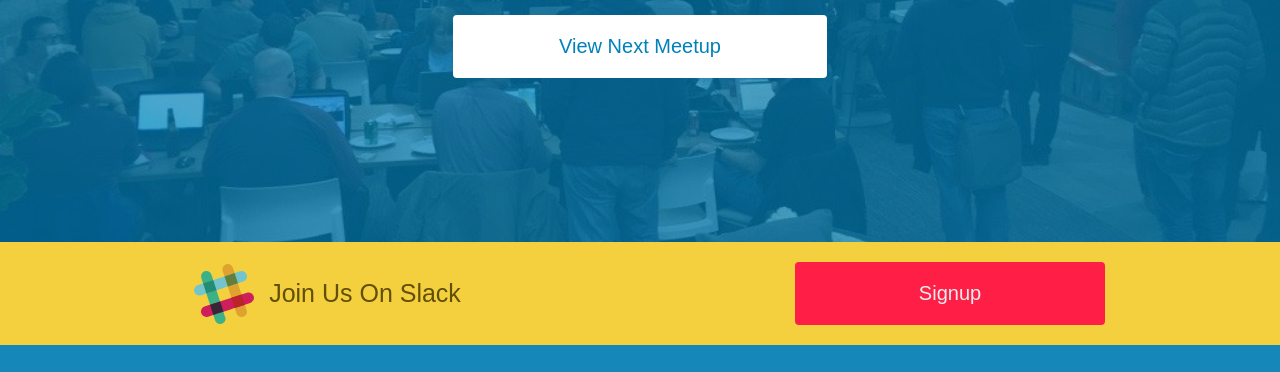
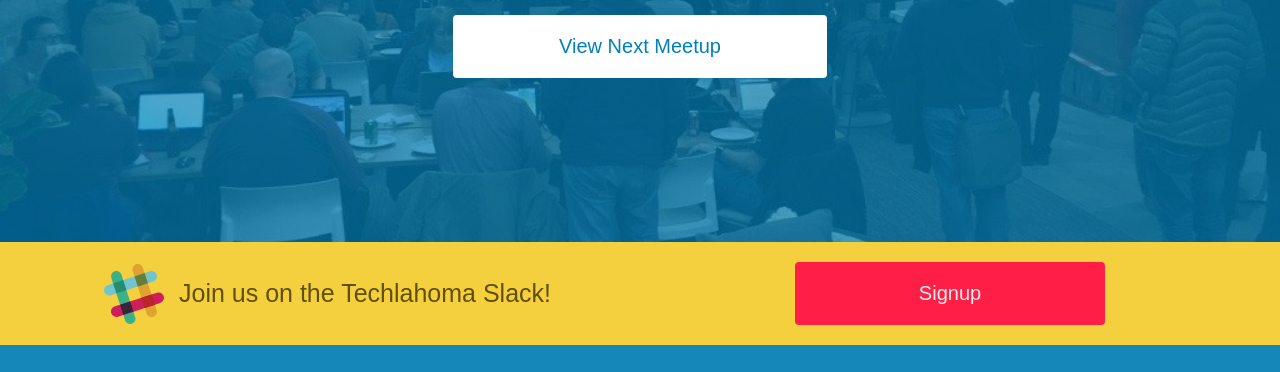
Before and after one commit to destos/twd-website, a website: page src/index.html in a window 1280 px wide. Shown: the part 358-730 px from the top of the page. Drawn offline with Linux system fonts and the light colour scheme.

Commit message:
Fix color and spacing around slack message

```diff
--- a/scss/layouts/_slack.scss
+++ b/scss/layouts/_slack.scss
@@ -1,18 +1,20 @@
 .slack {
   background-color: $highlight;
-
-  color: $primary2;
+  color: darken($highlight, 40%);
   position: relative;
 }
+
 .slack-info {
   span {
     font-size: 25px;
     position: relative;
     padding: 0 5px;
+    margin-left: 10px;
   }
 }
+
 .slack-button {
   button {
-    @include color(#eeeeee,$primary2)
+    @include color(#eeeeee, $primary2)
   }
 }
--- a/src/index.html
+++ b/src/index.html
@@ -50,9 +50,9 @@
   </div>
   <div class="container">
     <div class="c r-sm-12 slack pad-20">
-      <div class="r-sm-6 r-xs-12 slack-info  flex-center-center text-align-center">
+      <div class="r-sm-6 r-xs-12 slack-info flex-center-center text-align-center">
         <img src="./img/slack.svg" width="60" alt="">
-        <span>Join Us On Slack</span>
+        <span>Join us on the Techlahoma Slack!</span>
       </div>
       <div class="r-sm-6 r-xs-12 slack-button flex-center-center text-align-center">
         <button type="">Signup</button>
```
Also changed, not shown: scss/variables/_vars.scss (line endings or trailing spaces).
